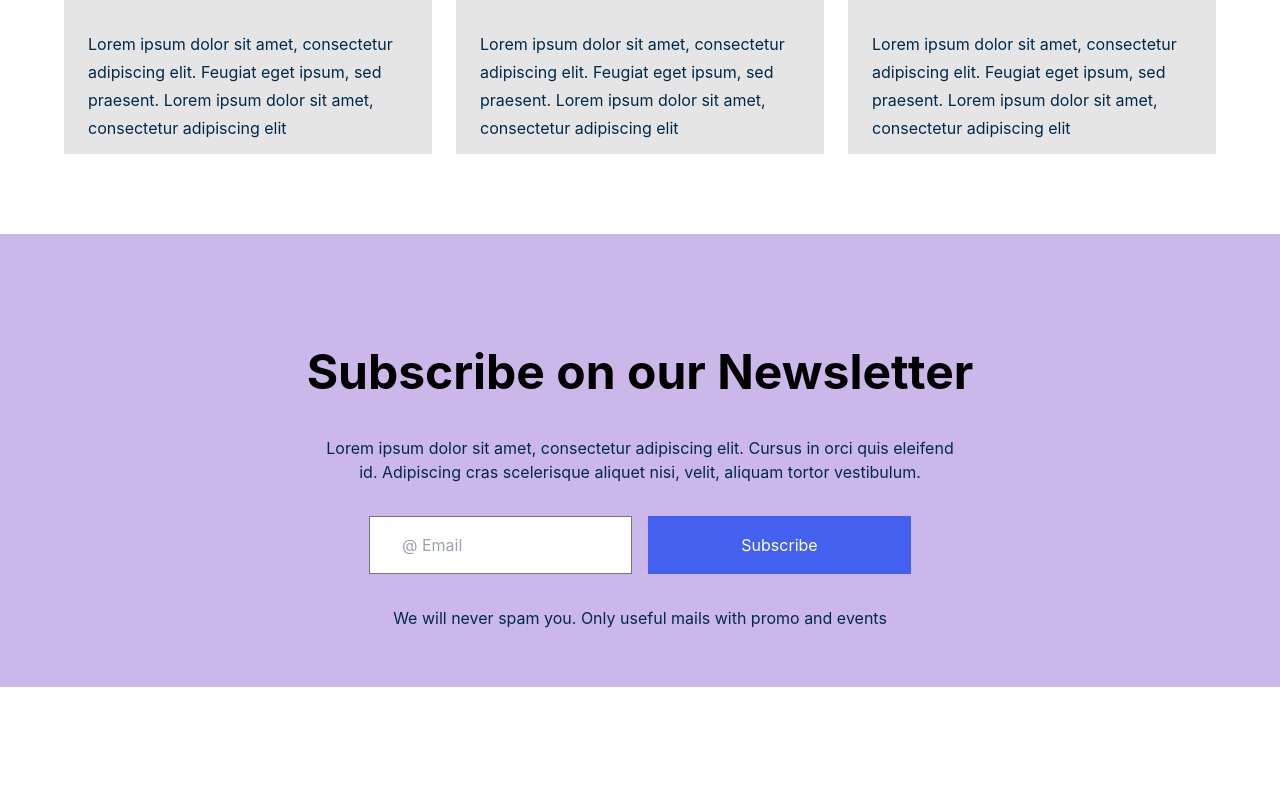
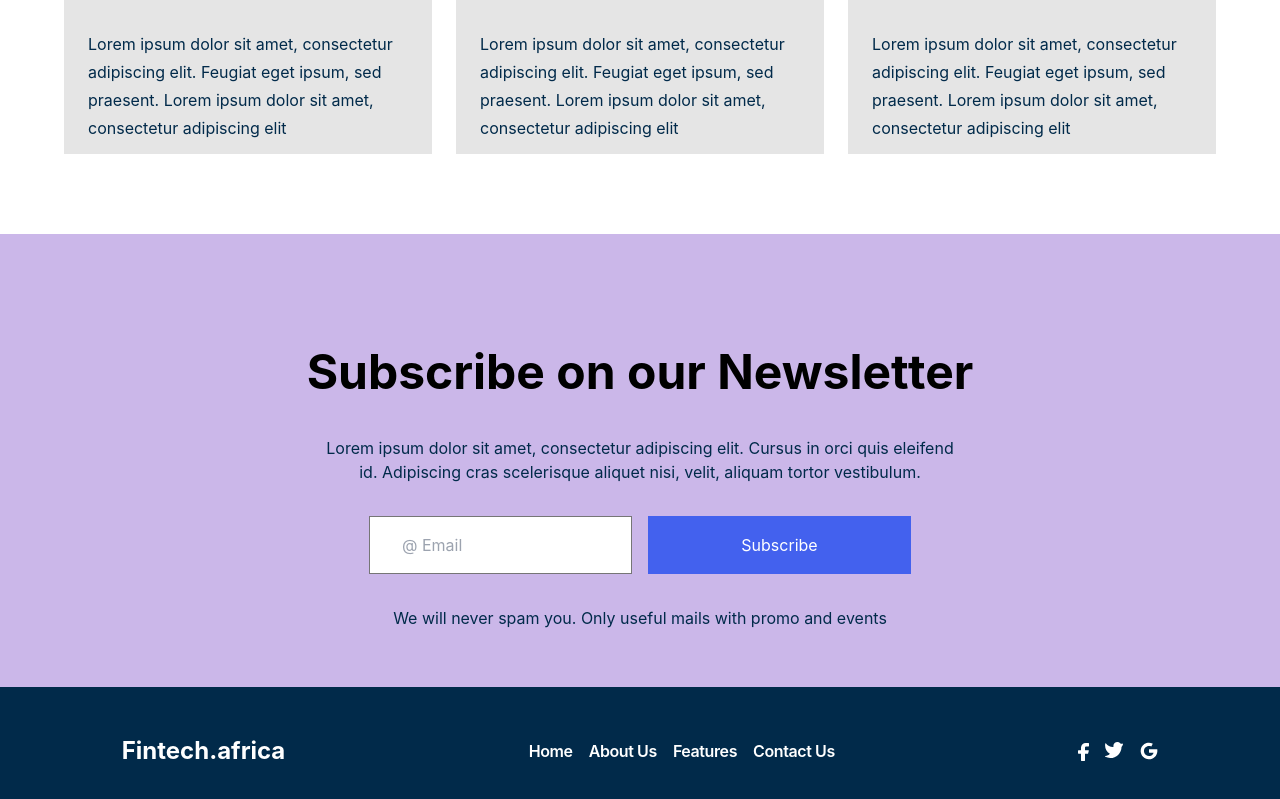
Before and after one commit to Danny4life/fintech.africa, a React (Vite) app: page /homepage in a window 1280 px wide. Shown: the part 2834-3633 px from the top of the page. Before the commit the page ends 3521 px from the top, so only its background shows below. Built offline with nearby package versions, Linux system fonts and the light colour scheme.

Commit message:
added navigation and social media links to footer

```diff
--- a/src/pages/landing-page/Homepage.jsx
+++ b/src/pages/landing-page/Homepage.jsx
@@ -12,6 +12,10 @@ import Transaction from "../../svg/Transaction";
 import SecurityIcon from "../../svg/SecurityIcon";
 import Dot1 from "../../svg/Dot1";
 import Hr1 from "../../svg/Hr1";
+import Facebook from "../../svg/FacebookIcon";
+import Twitter from "../../svg/Twitter";
+import LinkedinIcon from "../../svg/LinkedinIcon";
+
 
 
 
@@ -352,6 +356,25 @@ const Homepage = () => {
                     </div>
                     <p className="text-base text-[#012A4A] leading-6 font-normal">We will never spam you. Only useful mails with promo and events</p>
                 </div>
+
+                <div className="h-[166px] bg-[#012A4A] non-italic">
+                    <div className="lg:flex lg:justify-around items-center lg:pt-12 pt-4">
+                        <h3 className="lg:text-2xl font-bold text-[#FFFFFF] leading-7">Fintech.africa</h3>
+                        <div className="flex gap-4 mb-4 lg:mb-0">
+                            <a href="#" className="text-base font-semibold leading-6 text-[#FFFFFF] tracking-tight">Home</a>
+                            <a href="#" className="text-base font-semibold leading-6 text-[#FFFFFF] tracking-tight">About Us</a>
+                            <a href="#" className="text-base font-semibold leading-6 text-[#FFFFFF] tracking-tight">Features</a>
+                            <a href="#" className="text-base font-semibold leading-6 text-[#FFFFFF] tracking-tight">Contact Us</a>
+                        </div>
+                        <div className="flex gap-4 cursor-pointer">
+                            <Facebook />
+                            <Twitter />
+                            <LinkedinIcon />
+
+                        </div>
+                    </div>
+
+                </div>
             </footer>
         </section>
 
--- /dev/null
+++ b/src/svg/FacebookIcon.jsx
@@ -0,0 +1,10 @@
+const Facebook = () => {
+    return (
+        <svg width="11" height="19" viewBox="0 0 11 19" fill="none" xmlns="http://www.w3.org/2000/svg">
+        <path d="M11 1.49991C11 1.22377 10.7761 0.99991 10.5 0.99991H8C5.37932 0.869364 3.14528 2.88 3 5.49991V8.19991H0.5C0.223858 8.19991 0 8.42377 0 8.69991V11.2999C0 11.5761 0.223858 11.7999 0.5 11.7999H3V18.4999C3 18.7761 3.22386 18.9999 3.5 18.9999H6.5C6.77614 18.9999 7 18.7761 7 18.4999V11.7999H9.62C9.84874 11.8032 10.0505 11.6508 10.11 11.4299L10.83 8.82991C10.8703 8.68018 10.8389 8.52022 10.7449 8.39688C10.6509 8.27354 10.5051 8.20078 10.35 8.19991H7V5.49991C7.05154 4.98701 7.48452 4.59733 8 4.59991H10.5C10.7761 4.59991 11 4.37605 11 4.09991V1.49991Z" fill="white"/>
+        </svg>
+
+     );
+}
+
+export default Facebook;
--- /dev/null
+++ b/src/svg/LinkedinIcon.jsx
@@ -0,0 +1,11 @@
+const LinkedinIcon = () => {
+    return (
+        <svg width="18" height="18" viewBox="0 0 18 18" fill="none" xmlns="http://www.w3.org/2000/svg">
+        <path d="M13.5833 10.6667C13.085 12.4002 11.618 13.6813 9.83328 13.9417C8.45256 14.142 7.04985 13.7708 5.949 12.9137C4.84814 12.0566 4.14429 10.7877 3.99994 9.40006C3.88806 8.00615 4.36503 6.62909 5.31511 5.603C6.26519 4.57691 7.60156 3.99558 8.99994 4.00006C9.64807 4.00098 10.2901 4.12542 10.8916 4.36673C11.0879 4.45486 11.319 4.37902 11.4249 4.19173L12.6249 1.9834C12.6771 1.88067 12.6862 1.76139 12.6503 1.65193C12.6143 1.54247 12.5362 1.45183 12.4333 1.40006C9.81368 0.214031 6.7677 0.462365 4.37482 2.05706C1.98193 3.65175 0.580285 6.36745 0.66661 9.24173C0.836798 13.5936 4.29271 17.1 8.64161 17.3334C13.2176 17.5363 17.0996 14.0079 17.3333 9.4334V7.76673C17.3288 7.53847 17.1449 7.3545 16.9166 7.35006H9.41661C9.18649 7.35006 8.99994 7.53661 8.99994 7.76673V10.2667C8.99994 10.4969 9.18649 10.6834 9.41661 10.6834H13.5833" fill="white"/>
+        </svg>
+
+
+     );
+}
+
+export default LinkedinIcon;
--- /dev/null
+++ b/src/svg/Twitter.jsx
@@ -0,0 +1,10 @@
+const Twitter = () => {
+    return (
+        <svg width="19" height="17" viewBox="0 0 19 17" fill="none" xmlns="http://www.w3.org/2000/svg">
+        <path d="M5.08006 16C8.06747 16.1 10.9683 14.9876 13.123 12.9159C15.2776 10.8441 16.5028 7.98907 16.5201 5.00005C17.1977 4.16146 17.7009 3.19588 18.0001 2.16005C18.0457 1.99287 17.9889 1.81449 17.8551 1.70441C17.7213 1.59433 17.5353 1.57305 17.3801 1.65005C16.6531 1.99998 15.7839 1.84707 15.2201 1.27005C14.5108 0.493378 13.5173 0.0370087 12.466 0.00498011C11.4147 -0.0270484 10.3953 0.367994 9.64006 1.10005C8.59903 2.10824 8.16259 3.58832 8.49006 5.00005C5.14006 5.20005 2.84006 3.61005 1.00006 1.43005C0.887113 1.30213 0.709213 1.25312 0.546689 1.30512C0.384164 1.35713 0.267771 1.50032 0.250064 1.67005C-0.46782 5.65221 1.36693 9.66074 4.85006 11.72C3.7097 13.0279 2.10827 13.8447 0.380064 14C0.190244 14.0315 0.0414399 14.1802 0.00980748 14.37C-0.021825 14.5598 0.0707135 14.7487 0.240064 14.84C1.74358 15.5914 3.39929 15.9882 5.08006 16Z" fill="white"/>
+        </svg>
+
+     );
+}
+
+export default Twitter;
```
